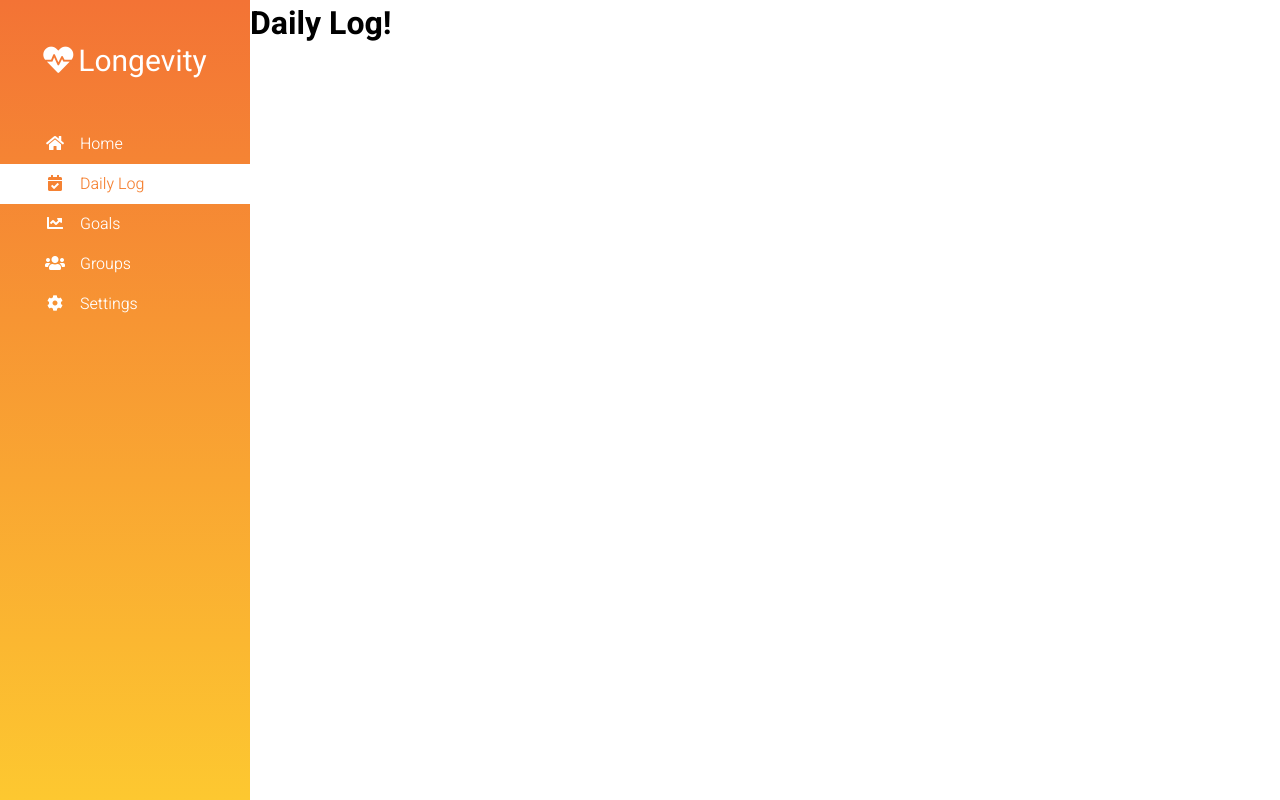
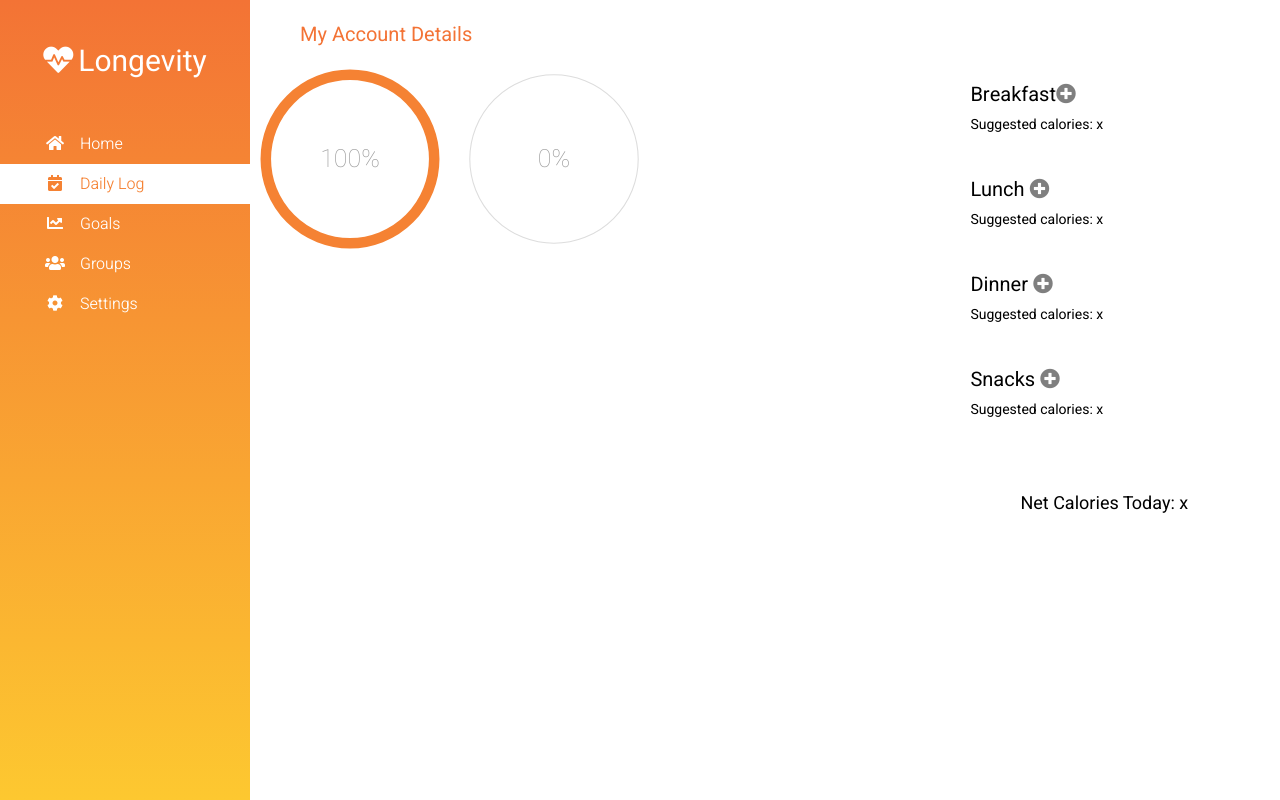
Before and after one commit to thomasdavey/HealthTrackerWebsite, a Django app: page /tracker/log/ in a window 1280 px wide. Run offline with Django 3.2, Linux system fonts and the light colour scheme; a user stored in the database is signed in; some libraries are stand-ins or nearby versions.

Commit message:
Made a start on daily log page styling - will finish the rest later

```diff
--- a/static/css/tracker.css
+++ b/static/css/tracker.css
@@ -143,6 +143,29 @@ main {
     color: #F37335;
 }
 
+#dailyLogTitle {
+    margin-left:20px;
+    text-align:left;
+    font-size: 20px;
+    margin-top: 40px;
+    color: black;
+}
+
+#dailySideBar {
+    margin-left:20px;
+    text-align:left;
+    font-size: 14px;
+    margin-top: 5px;
+    color: black;
+}
+
+#dailyLogButton {
+    background-color: white;
+    font-size: 20px;
+    border: 0px;
+    color: #00000080;
+}
+
 #button {
     background-color: #EBEBEB;
     font-size: 20px;
--- /dev/null
+++ b/static/js/settings.js
@@ -0,0 +1,14 @@
+function logOut(){
+    if(confirm("Are you sure you want to log out?")){
+        window.location.href = "/login";
+    }
+    //add django to properly log a user out
+}
+
+function changePassword(){
+
+}
+
+function deleteAccount(){
+
+}
--- a/tracker/templates/daily_log.html
+++ b/tracker/templates/daily_log.html
@@ -1,4 +1,34 @@
 {% extends 'template.html' %}
 {% block content %}
-    <h1>Daily Log!</h1>
+
+    <div class = "row">
+    <div class = "flex-container" style = "width:68%">
+        <p id = "settingsTitle" style = margin-left:50px;>My Account Details</p>
+        <div class="ldBar label-center progress-circle" style="width:200px; height:200px;" style = "margin-left: 50px "
+             data-value="1245" data-preset="circle" data-stroke-width="5" data-stroke="#F58233"></div>
+        <div class="ldBar label-center progress-circle" style="width:200px; height:200px;" style = "margin-left: 50px"
+              data-preset="circle" data-stroke-width="5" data-stroke="#F58233"></div>
+    </div>
+
+    <div class = "flex-container" style = "width:32%">
+        <div class = "row">
+        <p id = "dailyLogTitle" style = "margin-top: 80px">Breakfast</p>
+        <button id = "dailyLogButton" type="button" name = "addBreakfast" style = "margin-top: 80px">
+            <i class="fas fa-plus-circle"></i></button>
+        </div>
+        <p id = "dailySideBar">Suggested calories: x</p>
+        <p id = "dailyLogTitle">Lunch
+        <button id = "dailyLogButton" type="button" name = "addBreakfast"><i class="fas fa-plus-circle"></i></button></p>
+        <p id = "dailySideBar">Suggested calories: x</p>
+        <p id = "dailyLogTitle">Dinner
+        <button id = "dailyLogButton" type="button" name = "addBreakfast"><i class="fas fa-plus-circle"></i></button></p>
+        <p id = "dailySideBar">Suggested calories: x</p>
+        <p id = "dailyLogTitle">Snacks
+        <button id = "dailyLogButton" type="button" name = "addBreakfast"><i class="fas fa-plus-circle"></i></button></p>
+        <p id = "dailySideBar">Suggested calories: x</p>
+        <p></p>
+        <p style = "font-size: 18px; margin-left: 70px; margin-top: 70px">Net Calories Today: x</p>
+    </div>
+    </div>
+
 {% endblock content %}
--- a/tracker/templates/template.html
+++ b/tracker/templates/template.html
@@ -8,6 +8,8 @@
     <link rel="stylesheet" href="{% static '/css/loading-bar.css' %}">
     {% load static %}
     <script src="{% static '/js/loading-bar.js' %}"></script>
+    {% load static %}
+    <script src="{% static '/js/settings.js' %}"></script>
     {% load static %}
     <link rel="stylesheet" href="{% static '/css/tracker.css' %}">
 
```
